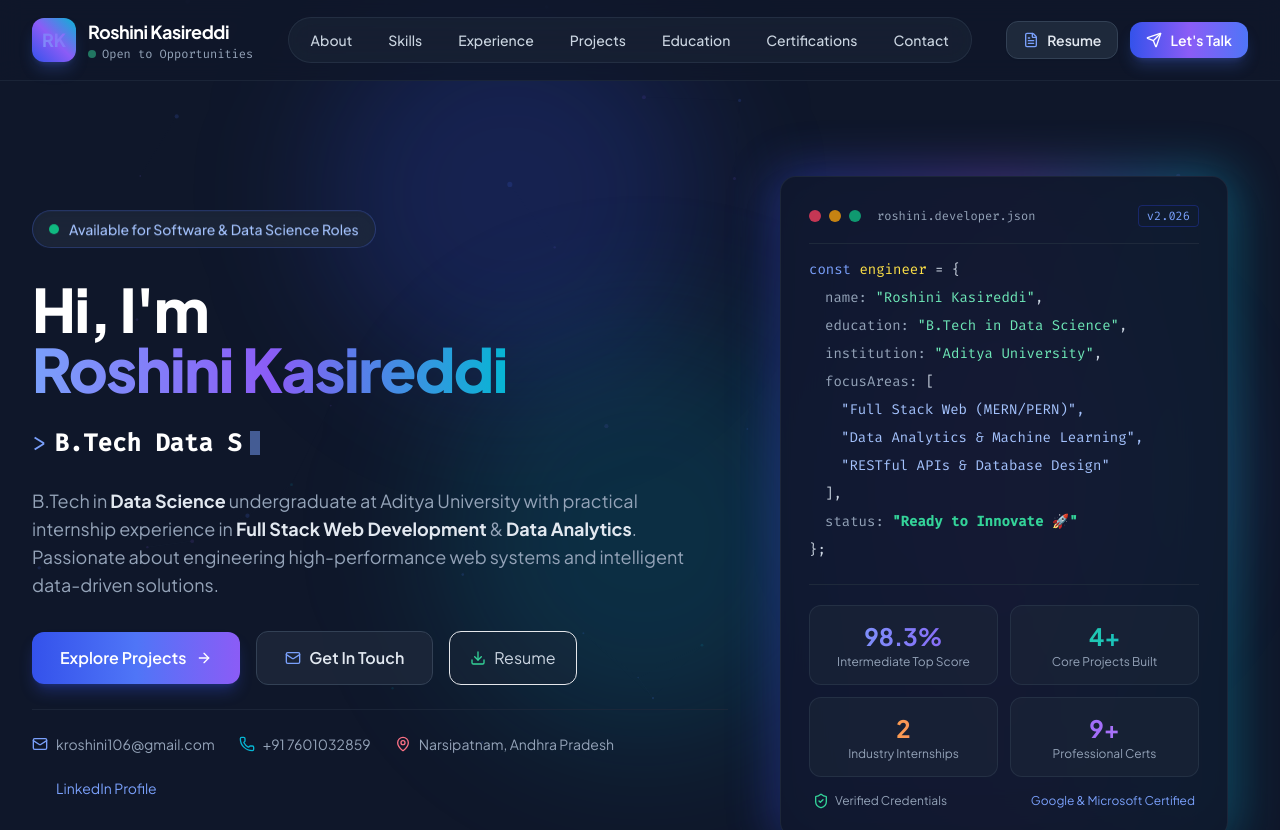
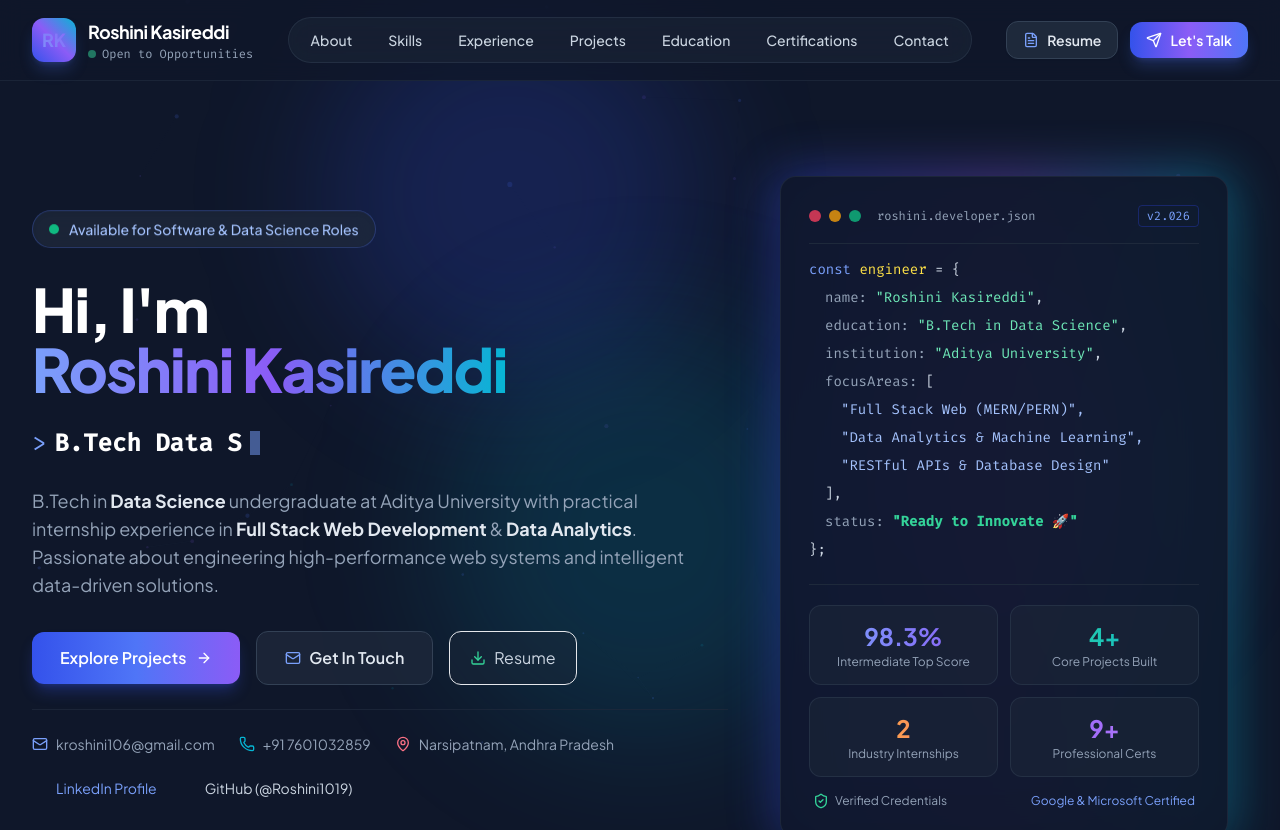
Before and after one commit to Roshini1019/portfolio, a plain HTML site: page index.html in a window 1280 px wide. Shown: the top 830 px of the page. Drawn offline with nearby package versions, Linux system fonts and the light colour scheme.

Commit message:
Add GitHub profile link to header and contact

```diff
--- a/index.html
+++ b/index.html
@@ -233,6 +233,10 @@
                 <i data-lucide="linkedin" class="w-4 h-4"></i>
                 <span>LinkedIn Profile</span>
               </a>
+              <a href="https://github.com/Roshini1019" target="_blank" rel="noopener noreferrer" class="flex items-center gap-2 text-slate-300 hover:text-white transition-colors">
+                <i data-lucide="github" class="w-4 h-4 text-purple-400"></i>
+                <span>GitHub (@Roshini1019)</span>
+              </a>
             </div>
 
           </div>
```
